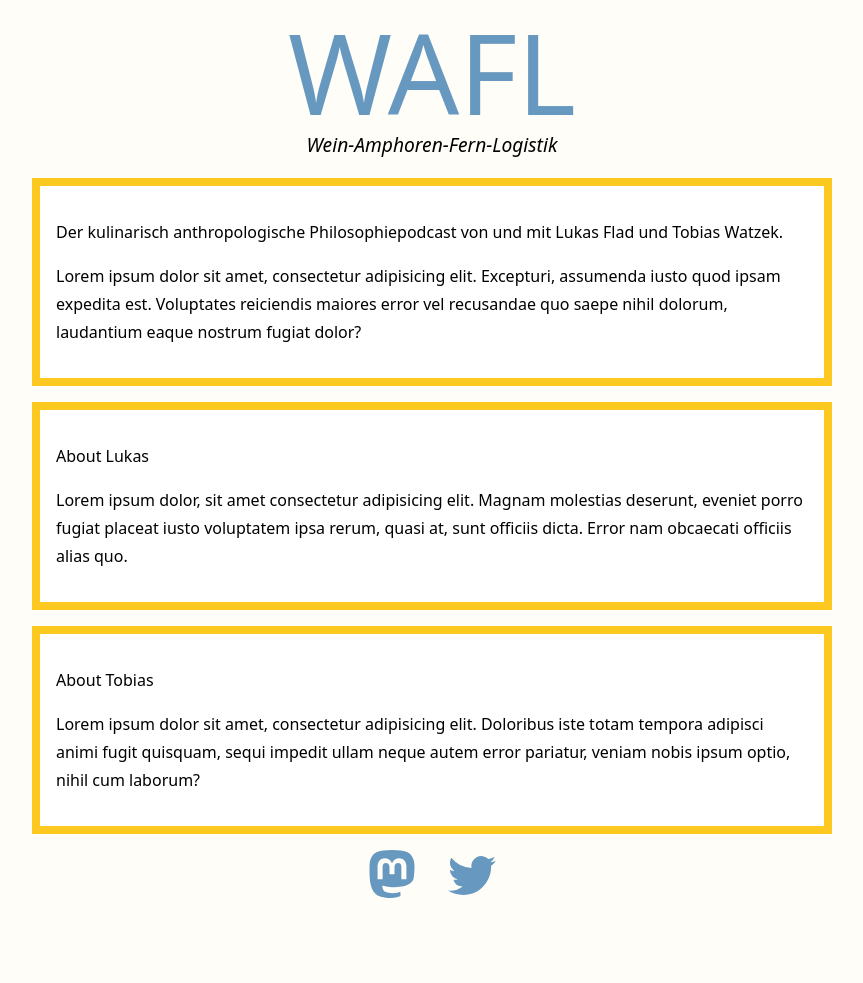
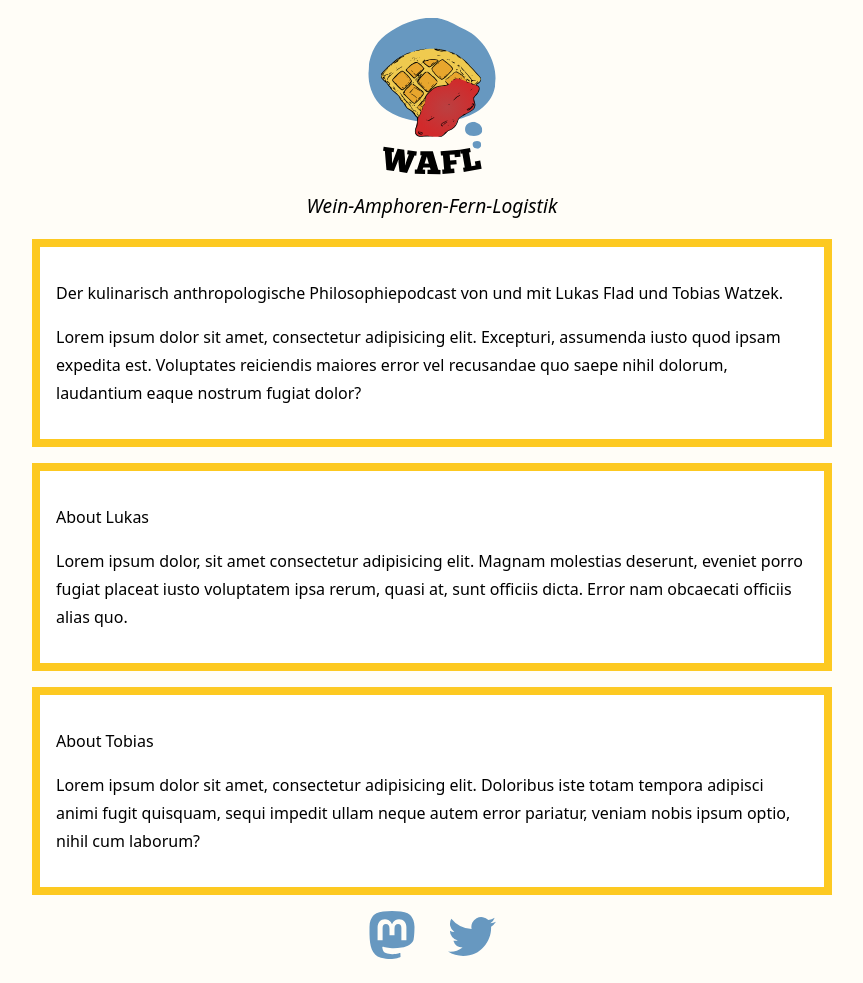
Before and after one commit to waflwtf/website, an Eleventy site: page src/site/index.md in a window 1280 px wide. Shown: the whole page, without its empty margins (208-1071 px from the left). Before the commit the page ends 922 px from the top, so only its background shows below. Built offline with nearby package versions, Linux system fonts and the light colour scheme; Eleventy itself is replaced by a stand-in of ours; files that its build step writes are made by us from their sources.

Commit message:
Add logos and favicons

```diff
--- a/src/site/_includes/default.njk
+++ b/src/site/_includes/default.njk
@@ -13,17 +13,22 @@
         </title>
         <meta name="description" content="{{ description if description else metadata.description }}">
         <link rel="stylesheet" href="/styles/index.css">
+        <link rel="manifest" href="/img/favicon/manifest.webmanifest">
+        <link rel="icon" href="/img/favicon/favicon.ico" sizes="any">
+        <link rel="icon" href="/img/favicon/icon.svg" type="image/svg+xml">
+        <link rel="apple-touch-icon" href="/img/favicon/apple-touch-icon.png">
     </head>
     <body>
         <div id="layout">
             <header id="header">
                 <{{ "h1" if page.url == "/" else "span" }}  id="logo">
                     <a href="/" >
-                        {{ metadata.title }}
+                        <!--  {{ metadata.title }}-->
+                        <img src="/img/logo.svg" alt="WAFL">
+
                     </a>
                 </{{ "h1" if page.url == "/" else "span" }}>
-                <span id="explanation">
-                </span>
+                <span id="explanation"></span>
             </header>
             <main>
                 {{ content | safe }}
--- a/src/site/styles/index.css
+++ b/src/site/styles/index.css
@@ -66,9 +66,8 @@ h1 {
   line-height: 1;
 }
 
-#logo a {
-  text-decoration: none;
-  font-weight: 400;
+#logo img {
+  width: 10rem;
 }
 
 #explanation {
```
Also changed, not shown: logos/waffle_sm.svg (added), src/site/img/favicon/apple-touch-icon.png (added), src/site/img/favicon/apple.svg (added), src/site/img/favicon/favicon.ico (added), src/site/img/favicon/icon-192.png (added), src/site/img/favicon/icon-512.png (added), src/site/img/favicon/icon.svg (added), src/site/img/favicon/manifest.webmanifest (added), src/site/img/logo.svg (added), 2 other files.
